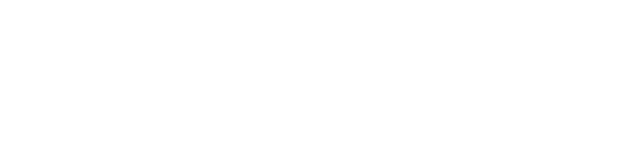
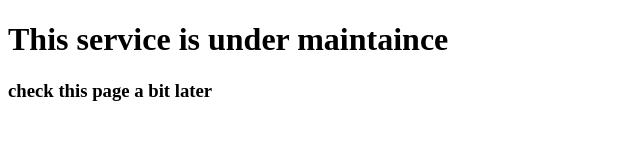
Before and after one commit to kuzikov/dao, a website: page src/dao_frontend/index.html in a window 1280 px wide. Shown: the whole page, without its empty margins (0-640 px from the left). Drawn offline with Linux system fonts and the light colour scheme.

Commit message:
work in progress

```diff
--- a/src/dao_frontend/index.html
+++ b/src/dao_frontend/index.html
@@ -8,7 +8,8 @@
 </head>
 
 <body>
-
+    <h1>This service is under maintaince</h1>
+    <h3>check this page a bit later</h3>
 </body>
 
 </html>
```
Also changed, not shown: src/dao_frontend/index.ts (line endings or trailing spaces).
